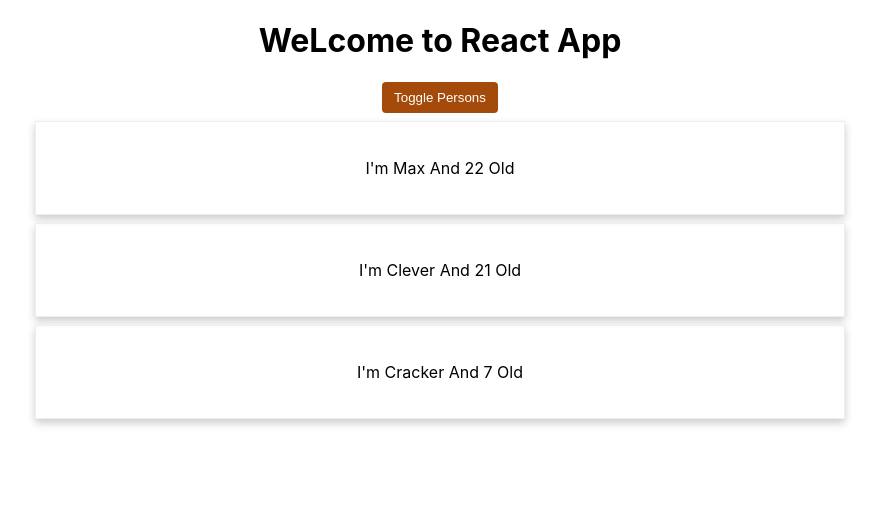
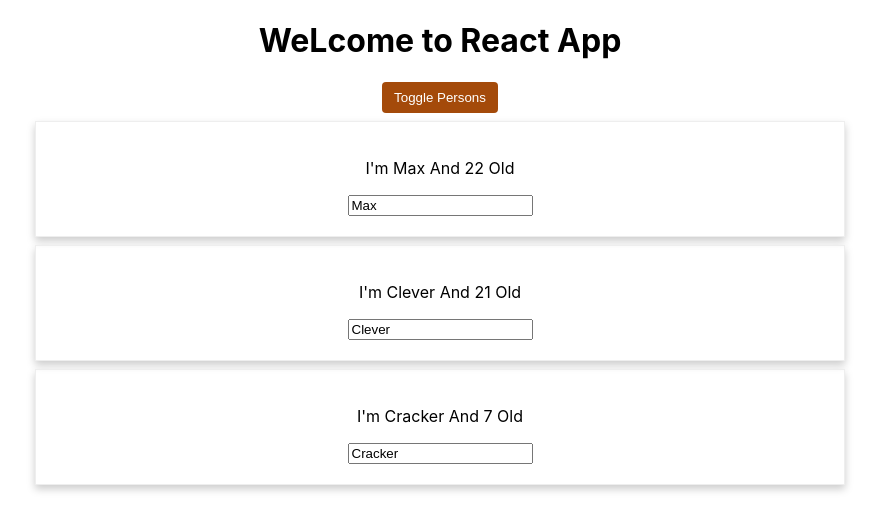
Before and after one commit to CleverCracker/ReactCompleteGuide, a React (Create React App) app: page / in a window 1280 px wide. Both pictures are taken after a click on the button "Toggle Persons". Shown: the top 530 px of the page, without its empty margins (200-1079 px from the left). Built offline with nearby package versions, Linux system fonts and the light colour scheme.

Commit message:
UPDATE DATA BY INPUT AND USING ID OF PEROSN

```diff
--- a/src/App.js
+++ b/src/App.js
@@ -6,11 +6,21 @@
 export default class App extends Component {
   state = {
     persons: [
-      { name: 'Max', age: 22 },
-      { name: 'Clever', age: 21 },
-      { name: 'Cracker', age: 7 },
+      { id: '122', name: 'Max', age: 22 },
+      { id: '123', name: 'Clever', age: 21 },
+      { id: '125', name: 'Cracker', age: 7 },
     ],
     showPerson: false,
+  };
+  nameChangeHandler = (event, id) => {
+    const personIndex = this.state.persons.findIndex((p) => p.id === id);
+    const person = { ...this.state.persons[personIndex] };
+    person.name = event.target.value;
+    const persons = [...this.state.persons];
+    persons[personIndex] = person;
+    this.setState({
+      persons: persons,
+    });
   };
   deletePersonHandler = (personIndex) => {
     // const persons = this.state.persons.slice();
@@ -41,9 +51,11 @@
           {this.state.persons.map((person, index) => {
             return (
               <Person
+                key={person.id}
                 name={person.name}
                 age={person.age}
                 clickFn={() => this.deletePersonHandler(index)}
+                changedFn={(event) => this.nameChangeHandler(event, person.id)}
               />
             );
           })}
--- a/src/Person/Person.js
+++ b/src/Person/Person.js
@@ -8,7 +8,7 @@
         I'm {props.name} And {props.age} Old
       </p>
       <p>{props.children}</p>
-      {/* <input type='text' onChange={props.changeFn} value={props.name} /> */}
+      <input type='text' onChange={props.changedFn} value={props.name} />
     </div>
   );
 };
```
